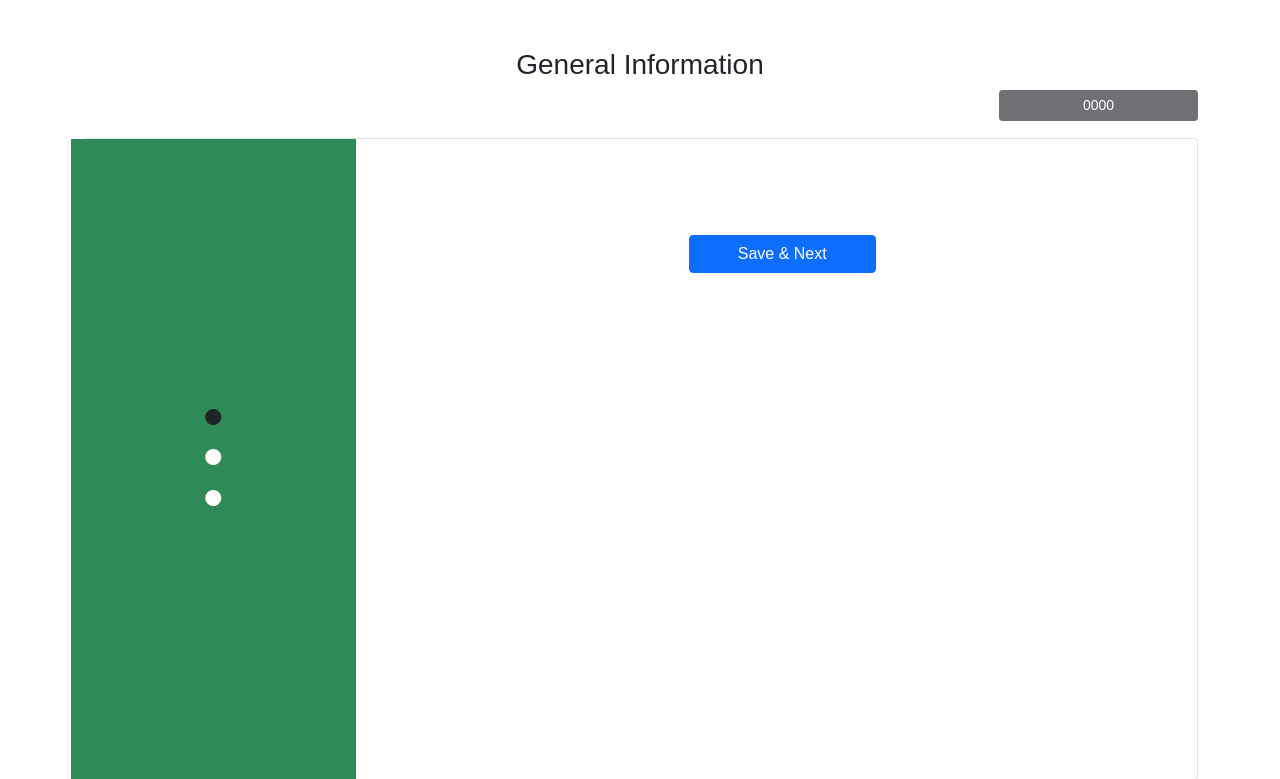
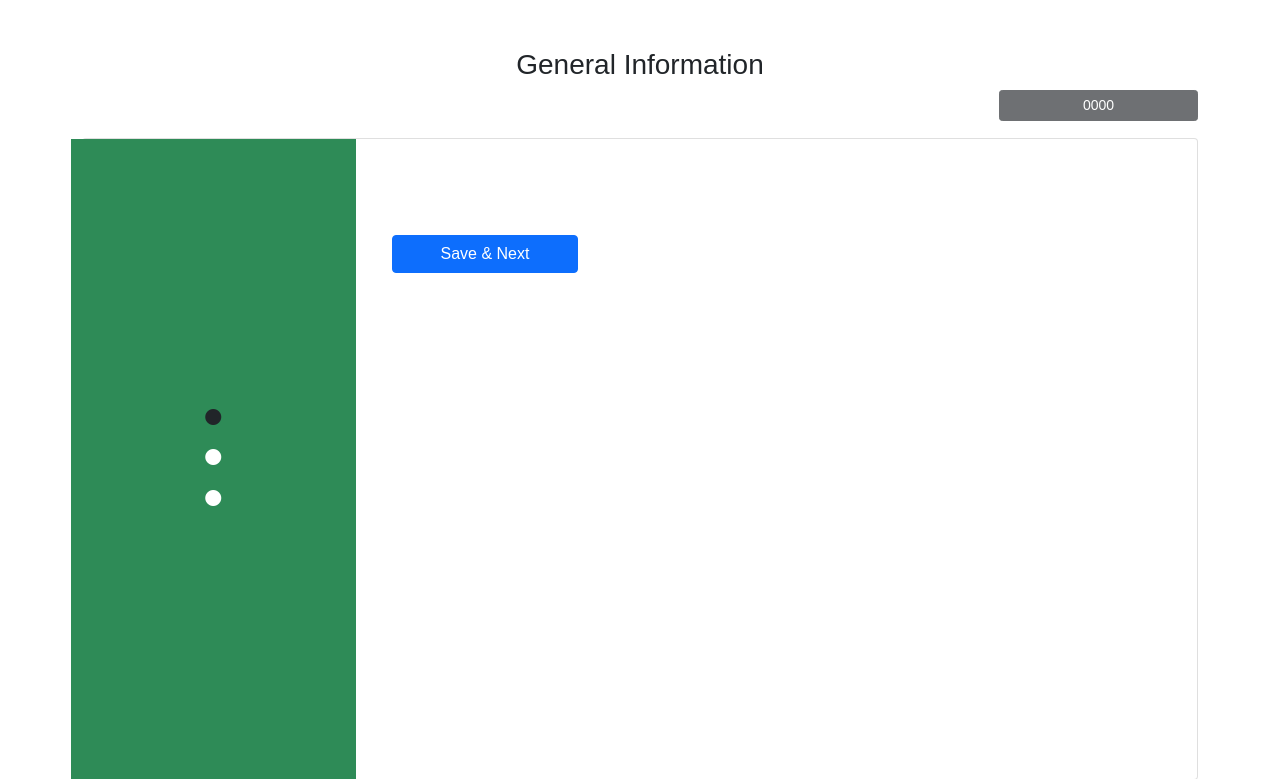
Before and after one commit to aminduishara/mediacorp, a CodeIgniter app: page /database/index.php/welcome/index in a window 1280 px wide. Shown: the top 779 px of the page. Run offline with CodeIgniter, Linux system fonts and the light colour scheme; data that the repository does not hold is empty; some libraries are stand-ins or nearby versions.

Commit message:
Button alignment change

```diff
--- a/application/views/Forms/generalInfo.php
+++ b/application/views/Forms/generalInfo.php
@@ -646,8 +646,8 @@
 
 
     <div class="row mt-4 mb-4">
-        <div class="form-group col-sm-12 text-center">
-            <input type="button" class="text-white text-center btn btn-md btn-primary px-5 mt-5" value="Save & Next" id="butsave">
+        <div class="form-group col-sm-12 text-right">
+            <input type="button" class="text-white btn btn-md btn-primary px-5 mt-5" value="Save & Next" id="butsave">
         </div>
     </div>
 
```
